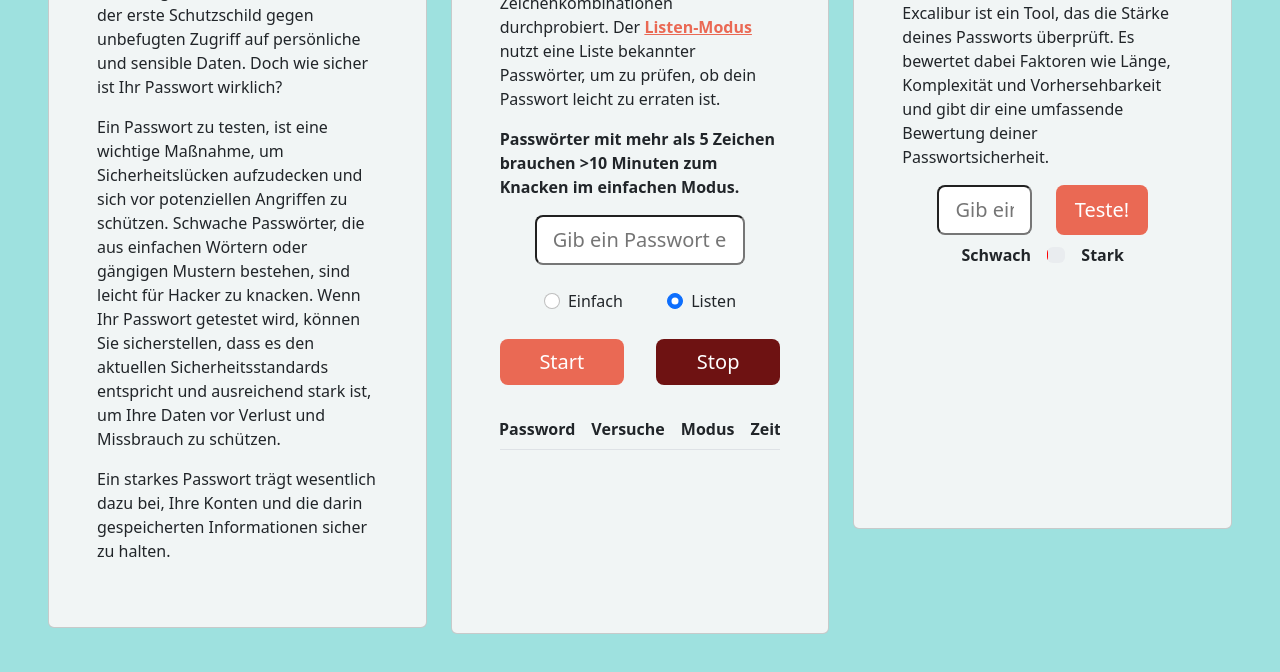
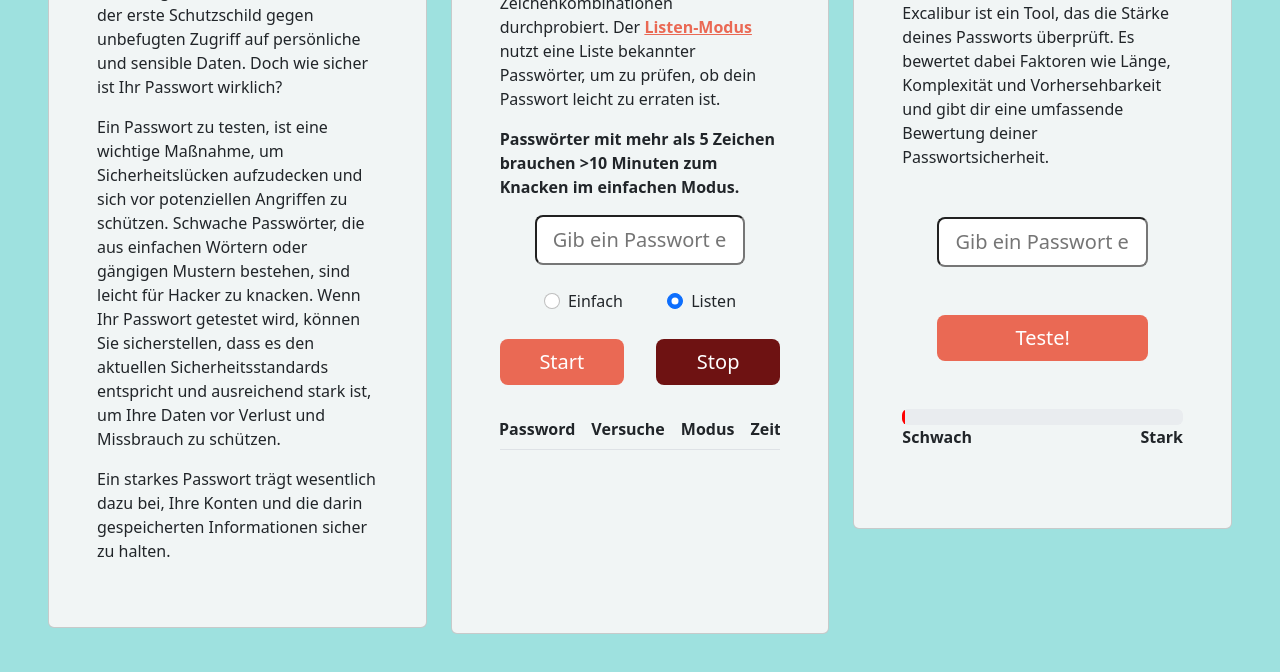
Before and after one commit to zabooz/4B-s-Baby, a plain HTML site: page featureHtmls/testing.html in a window 1280 px wide. Shown: the part 376-1048 px from the top of the page. Drawn offline with nearby package versions, Linux system fonts and the light colour scheme.

Commit message:
check password styling

```diff
--- a/featureHtmls/testing.html
+++ b/featureHtmls/testing.html
@@ -51,18 +51,32 @@
         <div class="card d-flex flex-column align-items-center p-5 w-50">
           <h2 class="mb-4">Warum sollte ich mein Passwort testen?</h2>
 
-          <p>In der digitalen Welt ist Ihr Passwort der erste Schutzschild gegen unbefugten Zugriff auf persönliche und sensible Daten. Doch wie sicher ist Ihr Passwort wirklich?</p>
-          <p>Ein Passwort zu testen, ist eine wichtige Maßnahme, um Sicherheitslücken aufzudecken und sich vor potenziellen Angriffen zu schützen. Schwache Passwörter, die aus einfachen Wörtern oder gängigen Mustern bestehen, sind leicht für Hacker zu knacken. Wenn Ihr Passwort getestet wird, können Sie sicherstellen, dass es den aktuellen Sicherheitsstandards entspricht und ausreichend stark ist, um Ihre Daten vor Verlust und Missbrauch zu schützen. </p>
+          <p>
+            In der digitalen Welt ist Ihr Passwort der erste Schutzschild gegen
+            unbefugten Zugriff auf persönliche und sensible Daten. Doch wie
+            sicher ist Ihr Passwort wirklich?
+          </p>
+          <p>
+            Ein Passwort zu testen, ist eine wichtige Maßnahme, um
+            Sicherheitslücken aufzudecken und sich vor potenziellen Angriffen zu
+            schützen. Schwache Passwörter, die aus einfachen Wörtern oder
+            gängigen Mustern bestehen, sind leicht für Hacker zu knacken. Wenn
+            Ihr Passwort getestet wird, können Sie sicherstellen, dass es den
+            aktuellen Sicherheitsstandards entspricht und ausreichend stark ist,
+            um Ihre Daten vor Verlust und Missbrauch zu schützen.
+          </p>
 
-          <p>Ein starkes Passwort trägt wesentlich dazu bei, Ihre Konten und die darin gespeicherten Informationen sicher zu halten.</p>
-
+          <p>
+            Ein starkes Passwort trägt wesentlich dazu bei, Ihre Konten und die
+            darin gespeicherten Informationen sicher zu halten.
+          </p>
         </div>
         <div
           id="bruteForceApp"
           class="card d-flex flex-column align-items-center text-start p-5 w-50"
         >
           <h2 class="mb-4">Mojo</h2>
-          <p >
+          <p>
             Wähle einen Modus, um dein Passwort gegen Brute-Force-Angriffe zu
             testen. Im
             <span
@@ -94,9 +108,12 @@
             >
           </p>
           <div
-            class="d-flex gap-lg-5 gap-4 flex-column flex-lg-row align-items-center w-100  justify-content-center"
+            class="d-flex gap-lg-5 gap-4 flex-column flex-lg-row align-items-center w-100 justify-content-center"
           >
-            <div id="bruteInput" class="flex-column w-100 align-items-center d-flex gap-lg-4 ">
+            <div
+              id="bruteInput"
+              class="flex-column w-100 align-items-center d-flex gap-lg-4"
+            >
               <input
                 type="password"
                 id="userPwdInput"
@@ -104,7 +121,7 @@
                 placeholder="Gib ein Passwort ein"
               />
               <div class="d-flex w-100 justify-content-evenly">
-                <div class="form-check  ">
+                <div class="form-check">
                   <input
                     class="form-check-input"
                     type="radio"
@@ -127,7 +144,6 @@
                     Listen
                   </label>
                 </div>
-
               </div>
 
               <div id="bruteBtns" class="d-flex w-100">
@@ -161,32 +177,31 @@
 
         <div class="card align-items-center p-5 w-50" id="passwordStrengthCalc">
           <h2 class="mb-4">Excalibur</h2>
-          <p>
-            Excalibur ist ein Tool, das die Stärke deines Passworts
-            überprüft. Es bewertet dabei Faktoren wie Länge, Komplexität und
+          <p class="mb-5">
+            Excalibur ist ein Tool, das die Stärke deines Passworts überprüft.
+            Es bewertet dabei Faktoren wie Länge, Komplexität und
             Vorhersehbarkeit und gibt dir eine umfassende Bewertung deiner
             Passwortsicherheit.
           </p>
           <div
             id="passwordCalc"
-            class="d-flex flex-column flex-lg-row gap-4 w-75"
+            class="d-flex flex-column align-items-center gap-5 w-100"
           >
             <input
               type="password"
               id="strengthInput"
-              class="form-control-lg w-100"
+              class="form-control-lg w-75"
               placeholder="Gib ein Passwort ein"
             />
-            <button id="calcStrengthBtn" class="btn btn-primary btn-lg w-100">
+            <button id="calcStrengthBtn" class="btn btn-primary btn-lg w-75">
               Teste!
             </button>
           </div>
 
           <div
             id="strengthBarDiv"
-            class="w-100 custom-width d-flex align-items-center d-flex p-2"
+            class="w-100 d-flex align-items-center mt-5 d-flex"
           >
-            <span class="mx-3"><b>Schwach</b></span>
             <div
               class="progress flex-grow-1"
               role="progressbar"
@@ -201,9 +216,11 @@
                 style="width: 1%; background-color: red"
               ></div>
             </div>
-
-            <span class="mx-3"><b>Stark</b></span>
           </div>
+          <p class="w-100 d-flex justify-content-between">
+            <span><b>Schwach</b></span>
+            <span><b>Stark</b></span>
+          </p>
           <div class="container d-flex flex-column flex-lg-row g-2">
             <ul class="list-group-flush list-group" id="success"></ul>
             <ul class="list-group-flush list-group" id="suggestions"></ul>
@@ -310,7 +327,6 @@
 
     import { createAssistant } from "../components/aiAssistant.js";
 
-
     createAssistant("main");
 
     loadOffCanvas("header", "liste", "../data/text.json");
```
